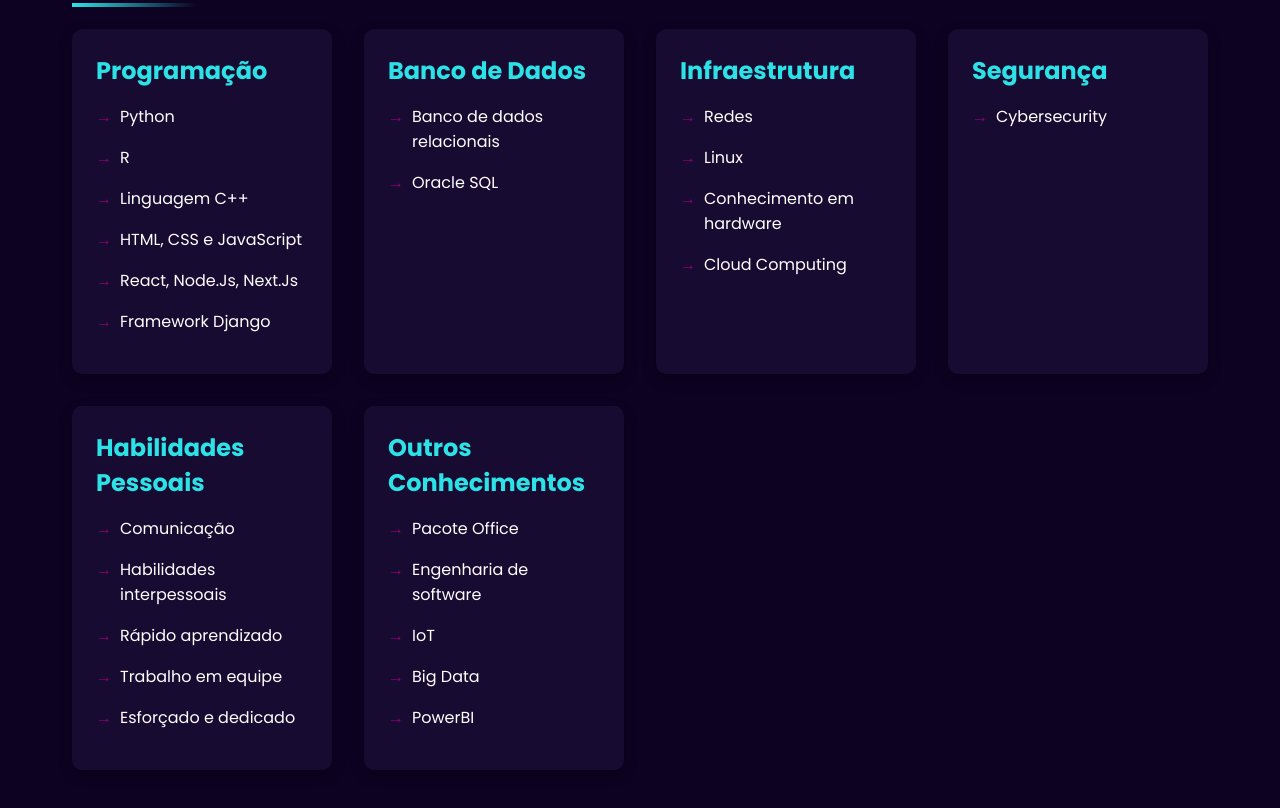
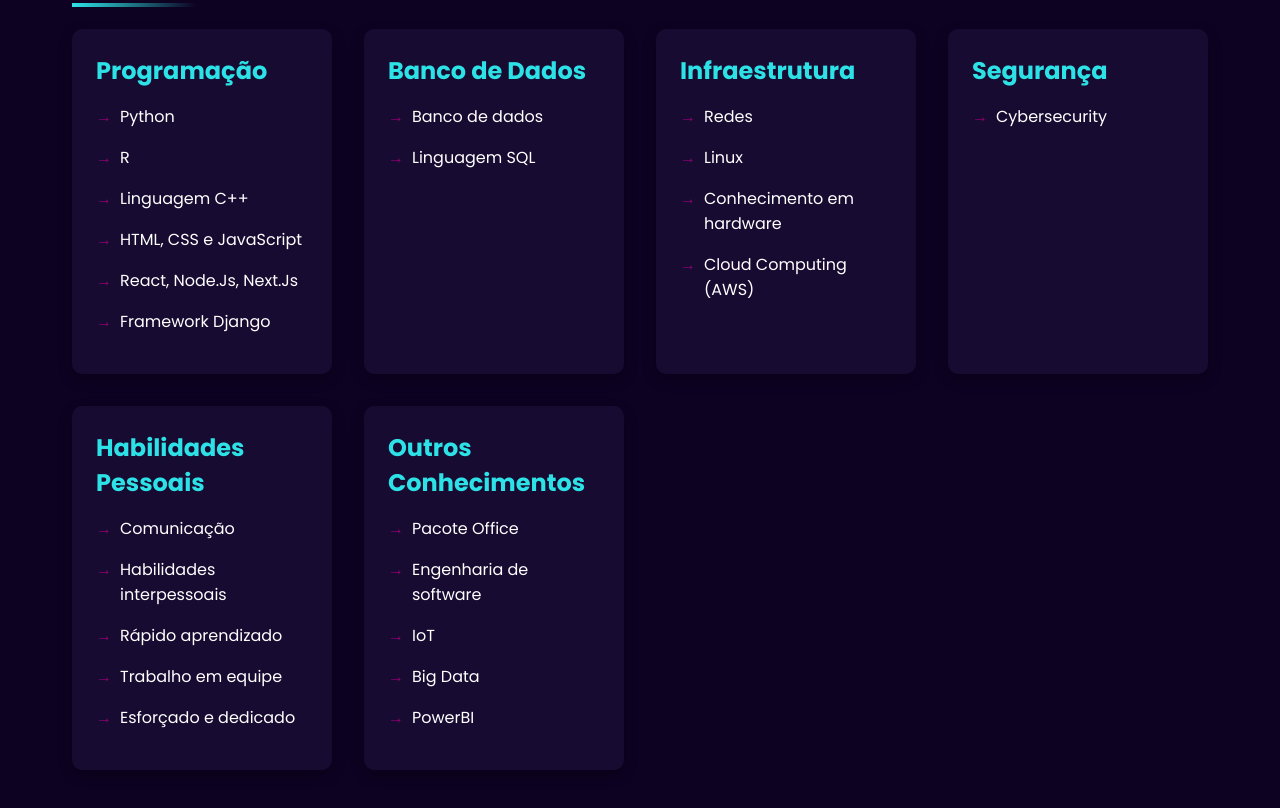
Before and after one commit to BrunoCortez64/PortifolioBrCz, a plain HTML site: page index.html in a window 1280 px wide. Shown: the part 1979-2787 px from the top of the page. Drawn offline with Linux system fonts and the light colour scheme.

Commit message:
Commit do portifólio

```diff
--- a/index.html
+++ b/index.html
@@ -96,8 +96,8 @@
             <div class="skill-category">
                 <h3>Banco de Dados</h3>
                 <ul class="skills-list">
-                    <li>Banco de dados relacionais</li>
-                    <li>Oracle SQL</li>
+                    <li>Banco de dados</li>
+                    <li>Linguagem SQL</li>
                 </ul>
             </div>
             <div class="skill-category">
@@ -106,7 +106,7 @@
                     <li>Redes</li>
                     <li>Linux</li>
                     <li>Conhecimento em hardware</li>
-                    <li>Cloud Computing</li>
+                    <li>Cloud Computing (AWS)</li>
                 </ul>
             </div>
             <div class="skill-category">
```
